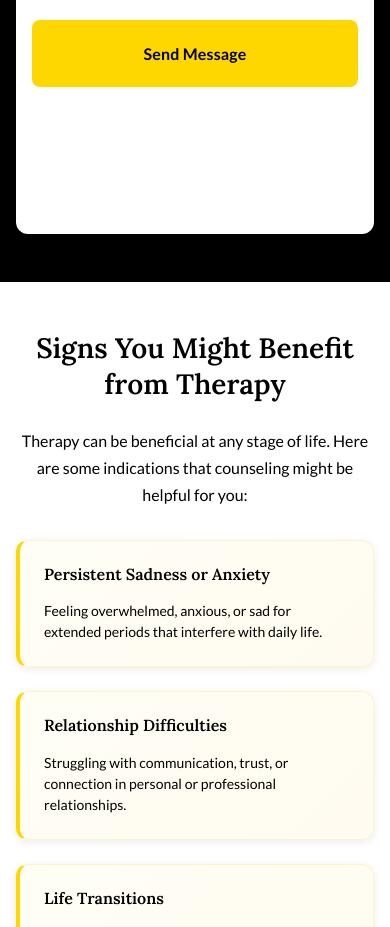
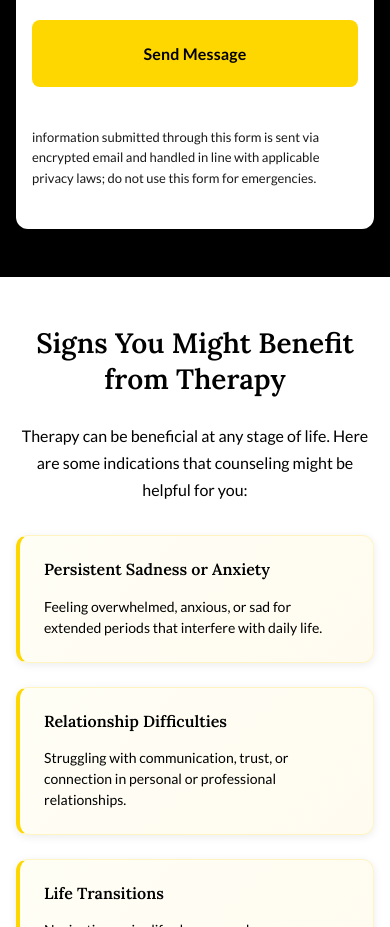
Before and after one commit to Western-Wake-Counseling/wwcaps.org, a Next.js app: page / in a window 390 px wide. Shown: the part 2260-3187 px from the top of the page. Built offline with nearby package versions, Linux system fonts and the light colour scheme.

Commit message:
unify form security notice styling for mobile and desktop

```diff
--- a/app/forms/page.module.scss
+++ b/app/forms/page.module.scss
@@ -86,6 +86,18 @@
   min-width: 200px;
 }
 
+.formNotice {
+  margin-top: $spacing-sm;
+  font-size: 0.875rem;
+  line-height: 1.6;
+  color: var(--color-text);
+  opacity: 0.9;
+
+  @include mobile {
+    font-size: 0.8125rem;
+  }
+}
+
 .successMessage {
   background-color: #d4edda;
   color: #155724;
--- a/app/forms/page.tsx
+++ b/app/forms/page.tsx
@@ -162,7 +162,7 @@ export default function FormsPage() {
                 <button type="submit" className={styles.submitButton}>
                   Submit Form
                 </button>
-                <p className={styles.note}>
+                <p className={styles.formNotice}>
                   information submitted through this form is sent via encrypted email and handled in line with applicable privacy laws; do not use this form for emergencies.
                 </p>
               </form>
--- a/app/page.module.scss
+++ b/app/page.module.scss
@@ -312,6 +312,18 @@
     opacity: 0.6;
     cursor: not-allowed;
     transform: none;
+  }
+}
+
+.formNotice {
+  margin-top: $spacing-sm;
+  font-size: 0.875rem;
+  line-height: 1.6;
+  color: var(--color-text);
+  opacity: 0.9;
+
+  @include mobile {
+    font-size: 0.8125rem;
   }
 }
 
--- a/app/page.tsx
+++ b/app/page.tsx
@@ -232,7 +232,7 @@ export default function Home() {
                 >
                   {isSubmitting ? 'Sending...' : 'Send Message'}
                 </button>
-                <p className={styles.phoneNote}>
+                <p className={styles.formNotice}>
                   information submitted through this form is sent via encrypted email and handled in line with applicable privacy laws; do not use this form for emergencies.
                 </p>
               </form>
--- a/app/schedule/page.module.scss
+++ b/app/schedule/page.module.scss
@@ -138,6 +138,18 @@
   }
 }
 
+.formNotice {
+  margin-top: $spacing-sm;
+  font-size: 0.875rem;
+  line-height: 1.6;
+  color: var(--color-text);
+  opacity: 0.9;
+
+  @include mobile {
+    font-size: 0.8125rem;
+  }
+}
+
 .successMessage {
   background-color: #d4edda;
   color: #155724;
--- a/app/schedule/page.tsx
+++ b/app/schedule/page.tsx
@@ -184,7 +184,7 @@ export default function SchedulePage() {
                 <button type="submit" className={styles.submitButton}>
                   Request Appointment
                 </button>
-                <p className={styles.note}>
+                <p className={styles.formNotice}>
                   information submitted through this form is sent via encrypted email and handled in line with applicable privacy laws; do not use this form for emergencies.
                 </p>
               </form>
```
Also changed, not shown: 1 other file (tests, documents, lock files or other folders).
